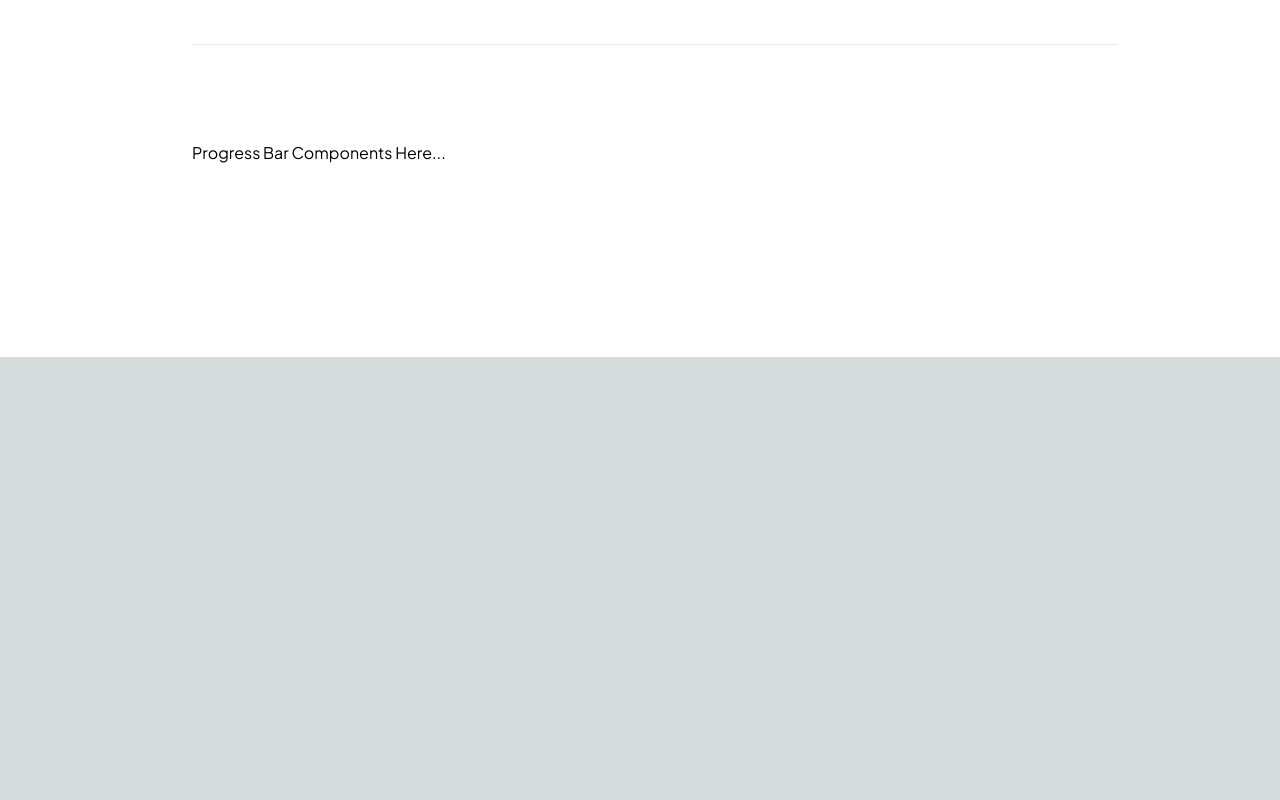
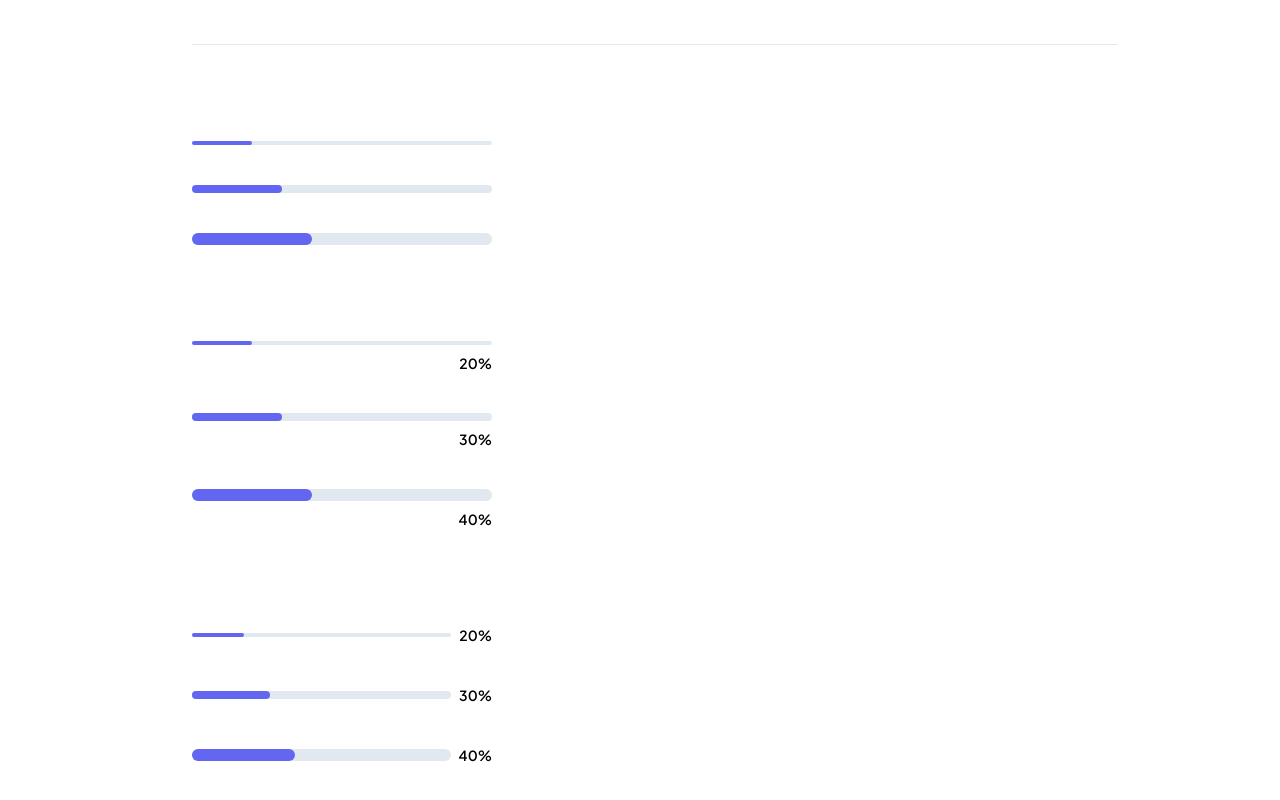
Before and after one commit to Drawless/drawless, a Next.js app: page /components/progress_bar in a window 1280 px wide. Shown: the part 566-1366 px from the top of the page. Before the commit the page ends 923 px from the top, so only its background shows below. Built offline with nearby package versions, Linux system fonts and the light colour scheme; a web font is replaced by a local one.

Commit message:
progress bar added

```diff
--- a/src/app/components/progress_bar/page.js
+++ b/src/app/components/progress_bar/page.js
@@ -3,6 +3,54 @@ import Notification from "../../../components/Notification";
 import Navigation from "../../drawless/ui/Navigation";
 import PrismLoader from "../../drawless/utils/PrismLoader";
 
+function ProgressBar({length=300, percent=10, size="sm"}){
+    const sizeClass = {
+        sm: "h-1",
+        md: "h-2",
+        lg: "h-3",
+    }[size];
+    return(
+        <div className={`rounded-lg bg-slate-200 ${sizeClass}`} style={{width:length}}>
+            <div className="h-full rounded-lg bg-indigo-500" style={{width:percent+"%"}}></div>
+        </div>
+    )
+}
+
+function ProgressBarLabel({length=300, percent=10, size="sm"}){
+    const sizeClass = {
+        sm: "h-1",
+        md: "h-2",
+        lg: "h-3",
+    }[size];
+    return(
+        <div className="flex flex-col  space-x-2" style={{width:length}}>
+            <div className={`rounded-lg bg-slate-200 ${sizeClass}`}>
+                <div className="h-full rounded-lg bg-indigo-500" style={{width:percent+"%"}}></div>
+            </div>
+            <div className="flex justify-end mt-2">
+                <span className=" text-black font-semibold text-sm">{percent+"%"}</span>
+            </div>
+        </div>
+    )
+}
+
+function ProgressBarLabelRight({length=300, percent=10, size="sm"}){
+    const sizeClass = {
+        sm: "h-1",
+        md: "h-2",
+        lg: "h-3",
+    }[size];
+    return(
+        <div className="flex justify-center items-center space-x-2" style={{width:length}}>
+            <div className={`w-full rounded-lg bg-slate-200 ${sizeClass}`}>
+                <div className="h-full rounded-lg bg-indigo-500" style={{width:percent+"%"}}></div>
+            </div>
+            <div className="flex items-center">
+                <span className=" text-black font-semibold text-sm">{percent+"%"}</span>
+            </div>
+        </div>
+    )
+}
 export default function Home() {
 
     const title="Insert Your Modal Title"
@@ -15,7 +63,19 @@ export default function Home() {
 
             <div className="w-full min-h-[1px] bg-slate-200"> </div>
             <div className="flex flex-col space-y-10">
-                <h1 className="text-black">Progress Bar Components Here...</h1>
+                <ProgressBar percent={20} />
+                <ProgressBar percent={30} size="md"/>
+                <ProgressBar percent={40} size="lg"/>
+            </div>
+            <div className="flex flex-col space-y-10">
+                <ProgressBarLabel percent={20} />
+                <ProgressBarLabel percent={30} size="md"/>
+                <ProgressBarLabel percent={40} size="lg"/>
+            </div>
+            <div className="flex flex-col space-y-10">
+                <ProgressBarLabelRight percent={20} />
+                <ProgressBarLabelRight percent={30} size="md"/>
+                <ProgressBarLabelRight percent={40} size="lg"/>
             </div>
             <PrismLoader/>
         </div>
```
